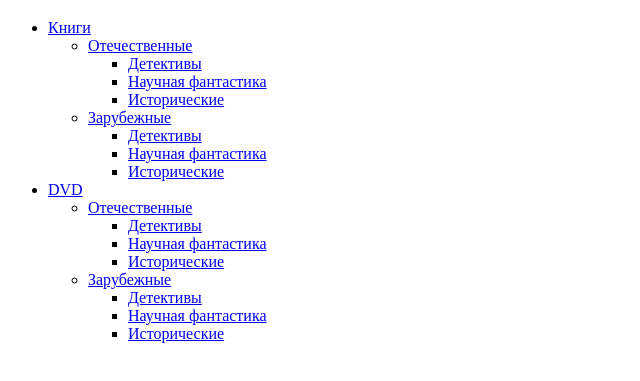
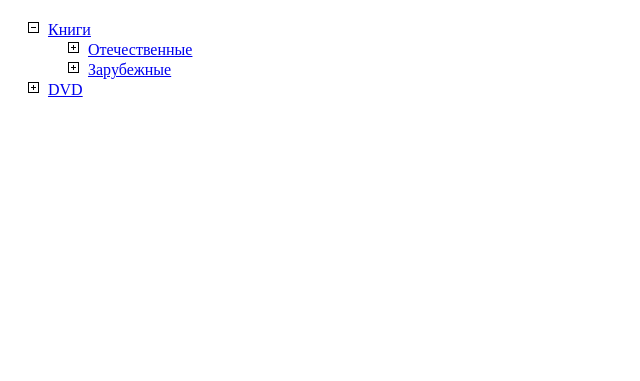
Before and after one commit to Maksonich/dz, a plain HTML site: page Task6/Task6.html in a window 1280 px wide. Both pictures are taken after a click on the link "Книги". Shown: the part 61-442 px from the top of the page, without its empty margins (0-640 px from the left). Drawn offline with Linux system fonts and the light colour scheme.

Commit message:
add 5.3 and 6

```diff
--- a/Task6/Task6.html
+++ b/Task6/Task6.html
@@ -4,8 +4,8 @@
 	<title>Раскрывающейся списка</title>
 	<meta charset="utf-8">
 	<style type="text/css">
-		ul.expandable li { list-style-image: url('../images/point.gif') }
-		li ul.expandable { display: block } /* выставить в none */
+		ul.expandable li { list-style-image: url('../Task6/img/point.gif') }
+		li ul.expandable { display: none } /* выставить в none */
 	</style>
 	<script type="text/javascript">
 		/*
@@ -19,7 +19,44 @@
 			Запустите функцию setPlusIcon() при загрузке страницы
 		*/
 window.addEventListener('load', function(){
+	let allLink;
 
+ 	function setPlusIcon(){
+		let li = document.querySelectorAll("li")
+		for ( let i = 0;i < li.length;i++){
+			let elem = li[i]
+			for (let j = 0; j < elem.children.length; j++){
+				let allLink = elem.children[j]
+				allLink.addEventListener('click', aClick)
+				if (allLink.classList.contains("expandable"))
+					allLink.parentElement.style.listStyleImage = "url('../Task6/img/plus.gif'"
+			}
+		}
+
+
+	}
+	setPlusIcon()
+	function aClick(e){
+		let elementLI = e.target.parentElement
+		let boolean = false;
+		for (let i = 0; i < elementLI.children.length;i++)
+		{
+
+			if(elementLI.children[i].classList.contains("expandable")){
+				e.preventDefault()
+				elementLI.style.listStyleImage = "url('../Task6/img/minus.gif'"
+				elementLI.children[i].style.display = "block"
+				boolean = false;
+			}
+			else{
+				boolean = true
+			}
+		}
+
+		if(boolean){
+			 window.open("./Task6.html", )
+		}
+	}
 })
 
 		/*
@@ -31,8 +68,7 @@ window.addEventListener('load', function(){
 			5. Назначьте вложенному списку нужные свойства и поменяйте иконку
 			6. Запретите переход по ссылке
 		*/
-		function aClick(e){
-		}
+
 
 	</script>
 </head>
@@ -83,24 +119,5 @@ window.addEventListener('load', function(){
 			</ul>
 		</li>
 	</ul>
-	<script>
-		function setPlusIcon() {
-		// let ul = document.querySelectorAll("ul")
-		let li = document.querySelectorAll("li")
-			li.style.listStyle = "+"
-		// for ( let i = 0; i <li.length; i++){
-		// 	list = li[i]
-		// 	list.style.listStyle = "+"
-		// 	if(list.children){
-		// 		// list[i].style.listStyle = "+"
-		// 	}
-
-		// 	console.log(list)
-		// }
-
-
-		}
-		setPlusIcon()
-	</script>
 </body>
 </html>
```
Also changed, not shown: Task5/Task5_3_optional.html (+20 -5 lines), index.html (+1 -0 lines).
